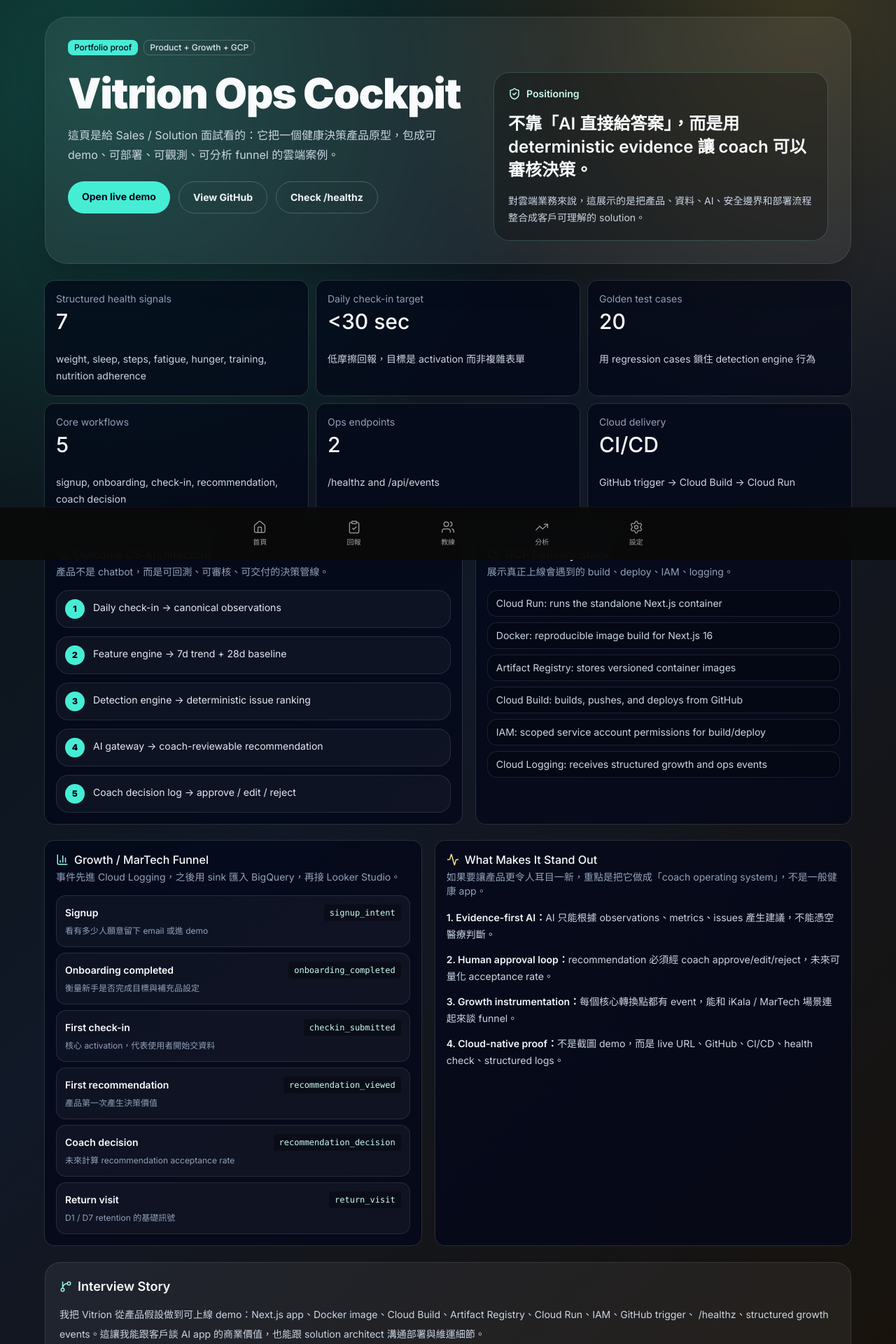
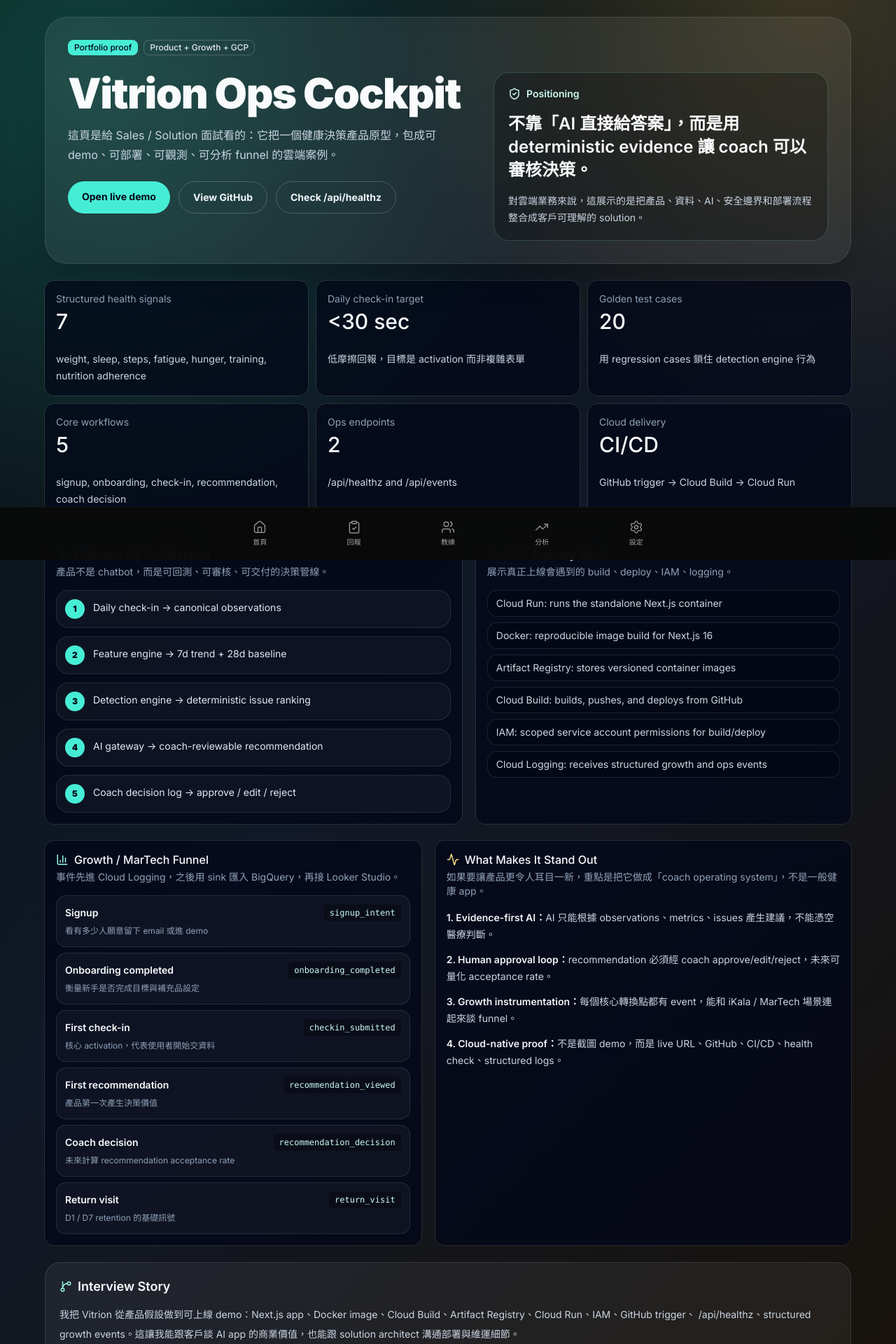
Before and after one commit to lebronisgoat23/coach-os, a Next.js app: page /ops in a window 1280 px wide. Shown: the top 1920 px of the page at 70% size. Built offline with nearby package versions, Linux system fonts and the light colour scheme; no server answers.

Commit message:
Add API health endpoint for Cloud Run

```diff
--- /dev/null
+++ b/src/app/api/healthz/route.ts
@@ -0,0 +1,6 @@
+import { GET as getHealth } from "@/app/healthz/route";
+
+export const runtime = "nodejs";
+export const dynamic = "force-dynamic";
+
+export const GET = getHealth;
--- a/src/app/ops/page.tsx
+++ b/src/app/ops/page.tsx
@@ -12,7 +12,7 @@
   { label: "Daily check-in target", value: "<30 sec", detail: "低摩擦回報，目標是 activation 而非複雜表單" },
   { label: "Golden test cases", value: "20", detail: "用 regression cases 鎖住 detection engine 行為" },
   { label: "Core workflows", value: "5", detail: "signup, onboarding, check-in, recommendation, coach decision" },
-  { label: "Ops endpoints", value: "2", detail: "/healthz and /api/events" },
+  { label: "Ops endpoints", value: "2", detail: "/api/healthz and /api/events" },
   { label: "Cloud delivery", value: "CI/CD", detail: "GitHub trigger -> Cloud Build -> Cloud Run" },
 ];
 
@@ -68,10 +68,10 @@
                   View GitHub
                 </a>
                 <Link
-                  href="/healthz"
+                  href="/api/healthz"
                   className="rounded-full border border-white/20 px-5 py-3 text-sm font-bold text-slate-100 hover:bg-white/10"
                 >
-                  Check /healthz
+                  Check /api/healthz
                 </Link>
               </div>
             </div>
@@ -213,7 +213,7 @@
           </div>
           <p className="mt-3 text-sm leading-7 text-slate-300">
             我把 Vitrion 從產品假設做到可上線 demo：Next.js app、Docker image、Cloud Build、Artifact Registry、Cloud Run、IAM、GitHub trigger、
-            /healthz、structured growth events。這讓我能跟客戶談 AI app 的商業價值，也能跟 solution architect 溝通部署與維運細節。
+            /api/healthz、structured growth events。這讓我能跟客戶談 AI app 的商業價值，也能跟 solution architect 溝通部署與維運細節。
           </p>
         </section>
       </div>
```
Also changed, not shown: 2 other files (tests, documents, lock files or other folders).
